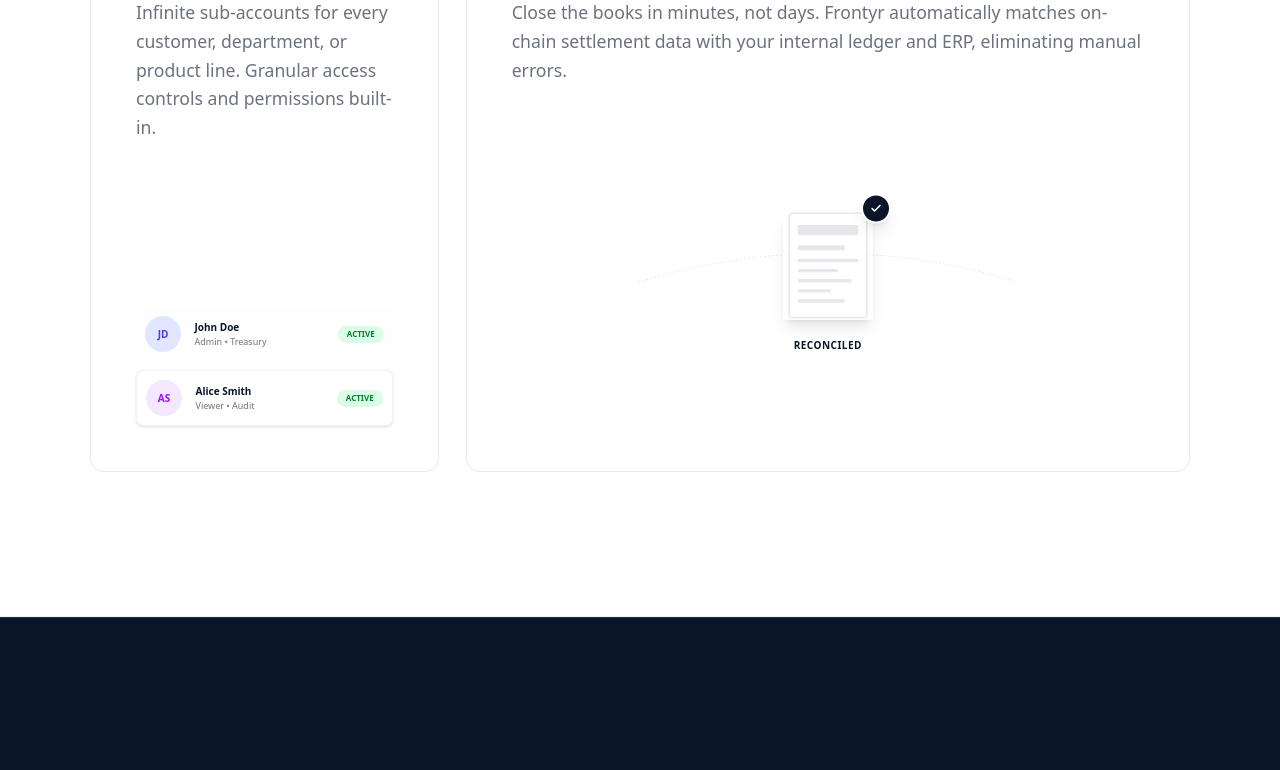
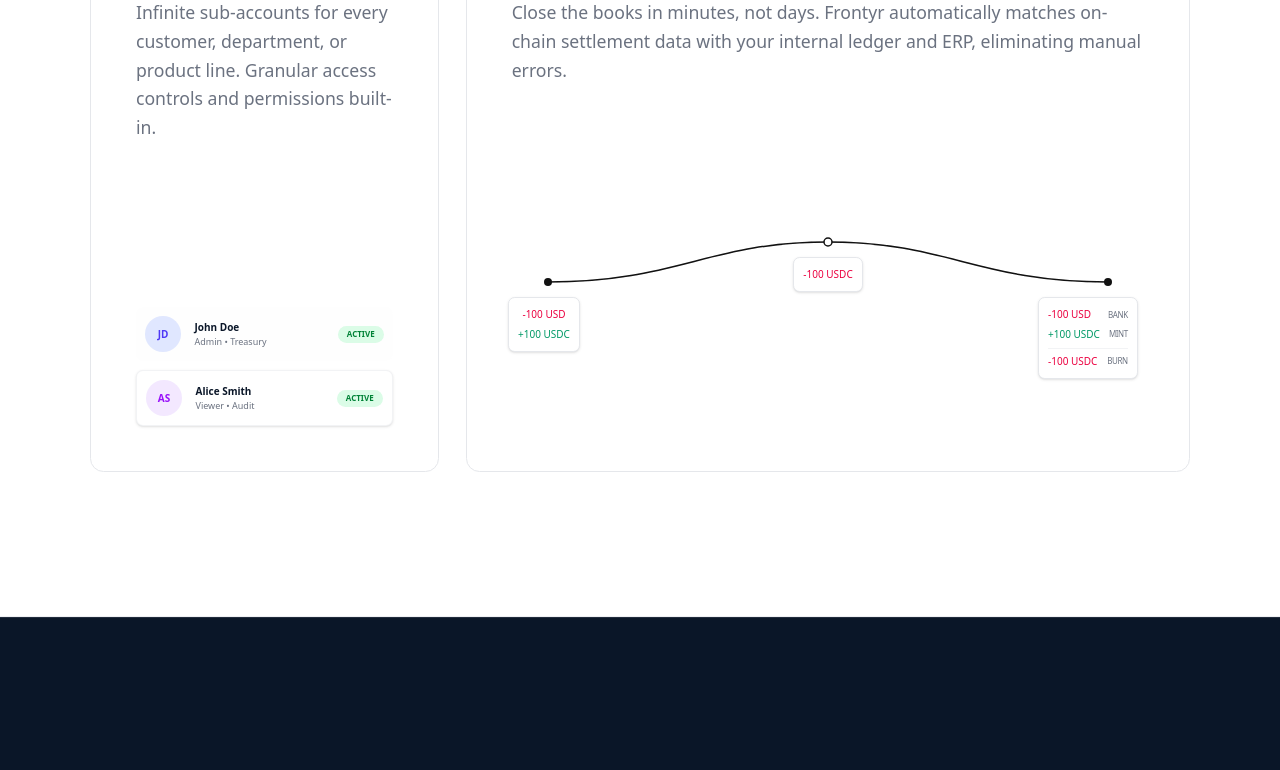
Before and after one commit to swedishfrenchpress/frontyr-website-exploration, a Next.js app: page / in a window 1280 px wide. Shown: the part 3820-4590 px from the top of the page. Built offline with nearby package versions, Linux system fonts and the light colour scheme.

Commit message:
updated reconile animation.

```diff
--- a/app/components/Features.tsx
+++ b/app/components/Features.tsx
@@ -4,6 +4,7 @@ import { Branch, Time, Layers, WarningAlt, CheckmarkOutline, Send, Renew, Calend
 import { useEffect, useState, useRef } from 'react';
 import { TreasuryAnimation } from './TreasuryAnimation';
 import { ReconciliationAnimation } from './ReconciliationAnimation';
+
 
 // Routing Animation Component
 function RoutingAnimation() {
--- a/app/components/ReconciliationAnimation.tsx
+++ b/app/components/ReconciliationAnimation.tsx
@@ -1,192 +1,142 @@
 'use client';
 
-import { motion, useMotionValue, useTransform, animate } from 'framer-motion';
-import { useEffect, useState, useRef } from 'react';
-
-const DocumentIcon = ({ className, contentRows = 1, variant = 'solid' }: { className?: string, contentRows?: number, variant?: 'outline' | 'solid' }) => (
-  <svg viewBox="0 0 24 32" fill="none" className={className} xmlns="http://www.w3.org/2000/svg">
-    {/* Main Rect */}
-    <rect
-      x="0.5" y="0.5" width="23" height="31" rx="1"
-      fill={variant === 'solid' ? "white" : "none"}
-      stroke={variant === 'solid' ? "#E5E7EB" : "#9CA3AF"}
-      strokeWidth={variant === 'solid' ? 1.5 : 1}
-      strokeDasharray={variant === 'solid' ? "none" : "3 3"}
-      strokeOpacity={1}
-      vectorEffect="non-scaling-stroke"
-    />
-
-    {/* Header Bar */}
-    <rect
-      x="3" y="4" width="18" height="3" rx="0.5"
-      fill={variant === 'solid' ? "#E5E7EB" : "none"}
-      stroke={variant === 'outline' ? "#9CA3AF" : "none"}
-      strokeWidth={variant === 'outline' ? 1 : 0}
-      strokeDasharray={variant === 'outline' ? "2 2" : "none"}
-      strokeOpacity={1}
-    />
-
-    {/* Content Lines */}
-    <g fill={variant === 'solid' ? "#E5E7EB" : "#9CA3AF"}>
-       {variant === 'solid' ? (
-         <>
-           <rect x="3" y="10" width="14" height="1.5" rx="0.5" />
-           {contentRows >= 1 && <rect x="3" y="14" width="18" height="1" rx="0.5" /> }
-           {contentRows >= 2 && <rect x="3" y="17" width="12" height="1" rx="0.5" /> }
-           {contentRows >= 2 && <rect x="3" y="20" width="16" height="1" rx="0.5" /> }
-           {contentRows >= 3 && <rect x="3" y="23" width="10" height="1" rx="0.5" /> }
-           {contentRows >= 3 && <rect x="3" y="26" width="14" height="1" rx="0.5" /> }
-         </>
-       ) : (
-         /* Subtle lines for outline mode */
-         <>
-           <rect x="3" y="10" width="14" height="1" rx="0.5" fillOpacity="0.5" />
-           <rect x="3" y="14" width="18" height="1" rx="0.5" fillOpacity="0.5" />
-           <rect x="3" y="17" width="12" height="1" rx="0.5" fillOpacity="0.5" />
-         </>
-       )}
-    </g>
-  </svg>
-);
+import { useEffect, useState } from 'react';
 
 export function ReconciliationAnimation() {
-  const [isHovered, setIsHovered] = useState(false);
-  const containerRef = useRef<HTMLDivElement>(null);
-  const progress = useMotionValue(0);
+  const [phase, setPhase] = useState(0);
 
-  // Animation Controls
   useEffect(() => {
-    // The main loop
-    const runAnimation = async () => {
-      if (isHovered) return;
+    let timer: NodeJS.Timeout;
 
-      progress.set(0);
+    const runSequence = () => {
+      // Phase 0: Start (Initial State)
+      setPhase(0);
 
-      // Animate 0 -> 1 with smooth easeOut
-      await animate(progress, 1, {
-        duration: 5,
-        ease: "easeOut", // Smoother, no bounce
-        onComplete: () => {}
-      });
+      // Phase 1: Reveal Point 1 and start drawing to Point 2
+      timer = setTimeout(() => {
+        setPhase(1);
 
-      await new Promise(resolve => setTimeout(resolve, 2000));
-      runAnimation();
+        // Phase 2: Reach Point 2, reveal label, start drawing to Point 3
+        timer = setTimeout(() => {
+          setPhase(2);
+
+          // Phase 3: Reach Point 3, reveal final label
+          timer = setTimeout(() => {
+            setPhase(3);
+
+            // Reset loop
+            timer = setTimeout(() => {
+              runSequence();
+            }, 4000); // Hold final state for a bit
+          }, 1500); // Travel time P2 -> P3
+        }, 1500); // Travel time P1 -> P2
+      }, 500); // Initial delay
     };
 
-    runAnimation();
+    runSequence();
 
-    return () => {
-      progress.stop();
-    };
-  }, [isHovered, progress]);
+    return () => clearTimeout(timer);
+  }, []);
 
-  // Derived transforms
+  // Path for 3 points: Start(20,60) -> Middle(300,20) -> End(580,60)
+  const pathD = "M20,60 C150,60 180,20 300,20 C420,20 450,60 580,60";
+  const pathLength = 600; // Approximate length for dashoffset calculation
 
-  // Opacity: Left/Right papers fade out around 0.5
-  // We keep them visible (1) longer to ensure no flickering
-  const papersOpacity = useTransform(progress, [0, 0.45, 0.5], [1, 1, 0]);
+  // Calculate stroke-dashoffset based on phase
+  // Phase 0: Hidden (offset = length)
+  // Phase 1: Point 1 to Point 2 (animating) -> We want to animate to ~50%
+  // Phase 2: Point 2 (at ~50%) to Point 3 -> Animate to 0%
+  // Phase 3: Full (offset = 0)
 
-  // Scale: Merged paper smooth transition (no overshoot)
-  const mergedScale = useTransform(progress, [0.45, 0.6], [0.9, 1]);
-  const mergedOpacity = useTransform(progress, [0.45, 0.5], [0, 1]);
+  // Actually, let's use CSS transitions for smooth drawing.
+  // We'll set the target offset in the style.
 
-  // Positions for Papers
-  const leftX = useTransform(progress, [0, 0.5], ["20%", "50%"]);
-  const rightX = useTransform(progress, [0, 0.5], ["80%", "50%"]);
-
-  // Path is a "Bridge" arch: M 10 50 Q 50 10 90 50
-  // Reduced arc height slightly to -20 to keep it tighter
-  const arcY = useTransform(progress, [0, 0.25, 0.5], [0, -20, 0]);
+  const getDashOffset = () => {
+    if (phase === 0) return pathLength;
+    if (phase === 1) return pathLength * 0.5; // Draw half way (to middle point)
+    if (phase === 2) return 0; // Draw to end
+    if (phase === 3) return 0;
+    return pathLength;
+  };
 
   return (
-    <div
-      className="w-full h-full flex flex-col select-none relative z-10"
-      ref={containerRef}
-      onMouseEnter={() => setIsHovered(true)}
-      onMouseLeave={() => setIsHovered(false)}
-    >
-      {/* Top Section: Animation Area */}
-      <div className="absolute inset-0 flex items-center justify-center">
+    <div className="w-full h-full flex items-center justify-center bg-transparent">
+      <svg className="w-full h-full max-w-[600px] overflow-visible" viewBox="0 0 600 120">
+        <defs>
+          <marker id="arrow-head-reconcile" markerWidth="4" markerHeight="4" refX="2" refY="2" orient="auto">
+            <path d="M0,0 L4,2 L0,4" fill="#111" />
+          </marker>
+        </defs>
 
-        {/* Curved Dotted Line (SVG) */}
-         <svg
-            className="absolute inset-0 w-full h-full pointer-events-none opacity-20"
-            viewBox="0 0 100 100"
-            preserveAspectRatio="none"
-         >
-            <path
-              d="M 20 50 Q 50 30 80 50"
-              fill="none"
-              stroke="currentColor"
-              className="text-obsidian"
-              strokeWidth="0.5"
-              strokeDasharray="2 2"
-              vectorEffect="non-scaling-stroke"
-            />
-         </svg>
+        {/* --- Background Path (Dotted) --- */}
+        <path
+          d={pathD}
+          fill="none"
+          stroke="#E5E5E5"
+          strokeWidth="1.5"
+          strokeDasharray="4 4"
+        />
 
+        {/* --- Animated Path (Solid) --- */}
+        <path
+          d={pathD}
+          fill="none"
+          stroke="#111"
+          strokeWidth="1.5"
+          strokeDasharray={pathLength}
+          strokeDashoffset={getDashOffset()}
+          className="transition-[stroke-dashoffset] duration-[1500ms] ease-in-out"
+          markerEnd="url(#arrow-head-reconcile)"
+        />
 
-        {/* Left Paper: On-Chain (Outline) */}
-        <motion.div
-          className="absolute top-1/2 -translate-x-1/2 -translate-y-1/2 z-20 flex flex-col items-center gap-2"
-          style={{
-            left: leftX,
-            y: arcY,
-            opacity: papersOpacity
-          }}
-        >
-          <div className="relative opacity-50">
-             <DocumentIcon className="w-16 h-20" contentRows={1} variant="outline" />
-          </div>
-        </motion.div>
+        {/* --- Points & Labels --- */}
 
+        {/* Point 1: Origin (Left) */}
+        <g className={`transition-all duration-500 ${phase >= 1 ? 'opacity-100 translate-y-0' : 'opacity-0 translate-y-2'}`}>
+          <circle cx="20" cy="60" r="4" fill="#111" />
+          {/* Label Box */}
+          <foreignObject x="-20" y="75" width="100" height="60" style={{ overflow: 'visible' }}>
+             <div className="bg-white border border-border shadow-sm rounded-md p-2 flex flex-col items-center gap-1 w-max">
+                <div className="text-[10px] font-mono font-medium text-rose-600">-100 USD</div>
+                <div className="text-[10px] font-mono font-medium text-emerald-600">+100 USDC</div>
+             </div>
+          </foreignObject>
+        </g>
 
-        {/* Right Paper: Ledger (Outline) */}
-        <motion.div
-          className="absolute top-1/2 -translate-x-1/2 -translate-y-1/2 z-20 flex flex-col items-center gap-2"
-          style={{
-            left: rightX,
-            y: arcY,
-            opacity: papersOpacity
-          }}
-        >
-          <div className="relative opacity-50">
-             <DocumentIcon className="w-16 h-20" contentRows={2} variant="outline" />
-          </div>
-        </motion.div>
+        {/* Point 2: Middle (Top) */}
+        <g className={`transition-all duration-500 delay-300 ${phase >= 2 ? 'opacity-100 translate-y-0' : 'opacity-0 translate-y-2'}`}>
+          <circle cx="300" cy="20" r="4" fill={phase >= 2 ? "#fff" : "#111"} stroke="#111" strokeWidth="1.5" />
+          {/* Label Box */}
+           <foreignObject x="250" y="35" width="100" height="40" style={{ overflow: 'visible' }}>
+             <div className="bg-white border border-border shadow-sm rounded-md p-2 flex flex-col items-center gap-1 w-max mx-auto">
+                <div className="text-[10px] font-mono font-medium text-rose-600">-100 USDC</div>
+             </div>
+          </foreignObject>
+        </g>
 
+        {/* Point 3: Final (Right) */}
+        <g className={`transition-all duration-500 delay-300 ${phase >= 3 ? 'opacity-100 translate-y-0' : 'opacity-0 translate-y-2'}`}>
+          <circle cx="580" cy="60" r="4" fill="#111" />
+           {/* Label Box */}
+           <foreignObject x="510" y="75" width="140" height="80" style={{ overflow: 'visible' }}>
+             <div className="bg-white border border-border shadow-sm rounded-md p-2 flex flex-col items-start gap-1 w-max">
+                <div className="flex items-center gap-2 w-full justify-between">
+                   <span className="text-[10px] font-mono font-medium text-rose-600">-100 USD</span>
+                   <span className="text-[8px] text-subtle uppercase tracking-tighter">Bank</span>
+                </div>
+                <div className="flex items-center gap-2 w-full justify-between">
+                   <span className="text-[10px] font-mono font-medium text-emerald-600">+100 USDC</span>
+                   <span className="text-[8px] text-subtle uppercase tracking-tighter">Mint</span>
+                </div>
+                <div className="flex items-center gap-2 w-full justify-between border-t border-border/50 pt-1 mt-0.5">
+                   <span className="text-[10px] font-mono font-medium text-rose-600">-100 USDC</span>
+                   <span className="text-[8px] text-subtle uppercase tracking-tighter">Burn</span>
+                </div>
+             </div>
+          </foreignObject>
+        </g>
 
-        {/* Merged Paper: Reconciled (Solid) */}
-        <motion.div
-          className="absolute top-1/2 left-1/2 -translate-x-1/2 -translate-y-1/2 z-30 flex flex-col items-center gap-2"
-          style={{
-            scale: mergedScale,
-            opacity: mergedOpacity
-          }}
-        >
-           {/* Success Badge */}
-           <motion.div
-             className="absolute -top-4 -right-4 z-40 bg-obsidian rounded-full shadow-lg border-2 border-white p-1.5 flex items-center justify-center"
-             initial={{ scale: 0 }}
-             animate={{ scale: 1 }}
-             transition={{ delay: 3 }} // Hardcoded delay relative to animation loop
-             style={{
-                 scale: useTransform(progress, [0.5, 0.6], [0, 1])
-             }}
-           >
-              <svg width="12" height="12" viewBox="0 0 24 24" fill="none" stroke="white" strokeWidth="3" strokeLinecap="round" strokeLinejoin="round">
-                <polyline points="20 6 9 17 4 12" />
-              </svg>
-           </motion.div>
-
-          <div className="relative">
-             <DocumentIcon className="w-20 h-24 shadow-lg border-obsidian/10" contentRows={3} variant="solid" />
-          </div>
-
-          <span className="text-[10px] uppercase font-bold text-obsidian tracking-wider font-mono mt-2">Reconciled</span>
-        </motion.div>
-
-      </div>
+      </svg>
     </div>
   );
 }
```
